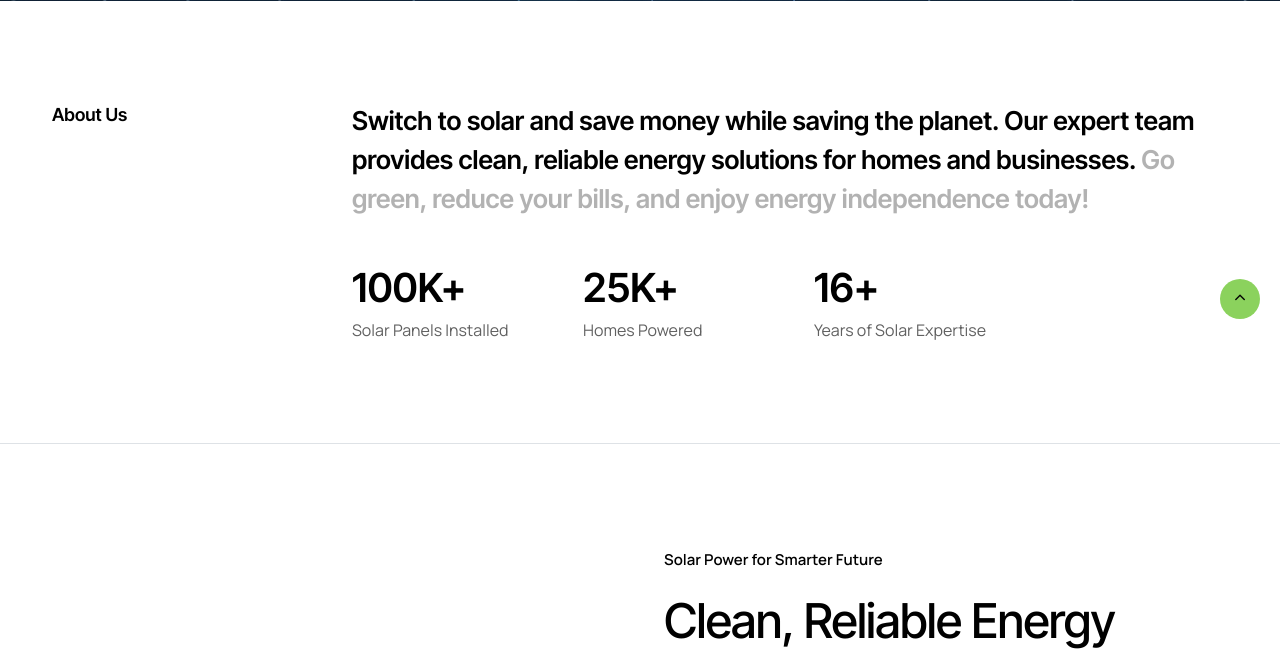
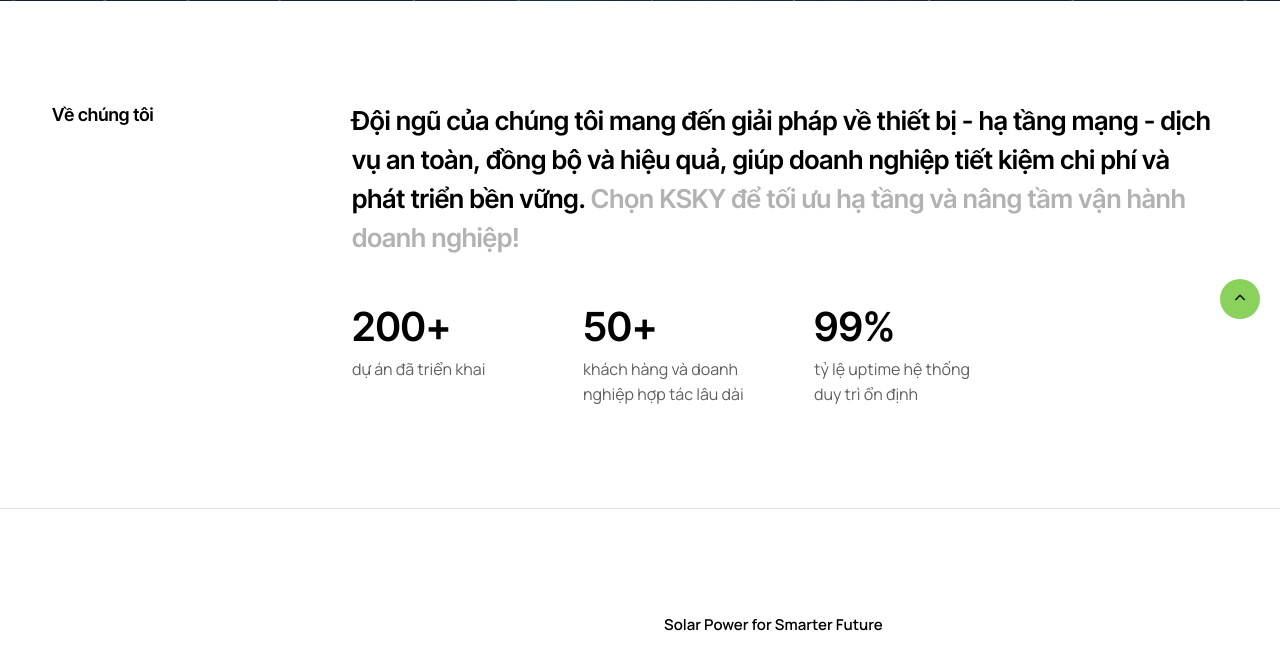
Before and after one commit to mingluo89/ksky, a PHP site: page /demo/index.php in a window 1280 px wide. Shown: the part 1028-1677 px from the top of the page. Run offline with PHP 8.4, Linux system fonts and the light colour scheme; some libraries are stand-ins or nearby versions.

Commit message:
Copy Filled 1

```diff
--- a/demo/index.php
+++ b/demo/index.php
@@ -134,7 +134,7 @@
                             </div>
                             <div class="de-flex-col" style="background-size: cover; background-repeat: no-repeat;">
                                 <div class="menu_side_area" style="background-size: cover; background-repeat: no-repeat;">
-                                    <a href="https://ksky.vn/get-a-quote.html" class="btn-main btn-line fx-slide hover-white" data-hover="Get a Quote"><span>Get a Quote</span></a>
+                                    <a href="https://ksky.vn/bao-gia.html" class="btn-main btn-line fx-slide hover-white" data-hover="Nhận báo giá"><span>Nhận báo giá</span></a>
                                     <span id="menu-btn"></span>
                                 </div>
 
@@ -250,30 +250,30 @@
                 <div class="container" style="background-size: cover; background-repeat: no-repeat;">
                     <div class="row" style="background-size: cover; background-repeat: no-repeat;">
                         <div class="col-lg-3" style="background-size: cover; background-repeat: no-repeat;">
-                            <h5 class="wow fadeInRight" style="visibility: hidden; animation-name: none;">About Us</h5>
+                            <h5 class="wow fadeInRight" style="visibility: hidden; animation-name: none;">Về chúng tôi</h5>
                         </div>
                         <div class="col-lg-9" style="background-size: cover; background-repeat: no-repeat;">
-                            <h3 class="wow fadeInRight" data-wow-delay=".2s" style="visibility: hidden; animation-delay: 0.2s; animation-name: none;">Switch to solar and save money while saving the planet. Our expert team provides clean, reliable energy solutions for homes and businesses. <span class="op-3">Go green, reduce your bills, and enjoy energy independence today!</span></h3>
+                            <h3 class="wow fadeInRight" data-wow-delay=".2s" style="visibility: hidden; animation-delay: 0.2s; animation-name: none;">Đội ngũ của chúng tôi mang đến giải pháp về thiết bị - hạ tầng mạng - dịch vụ an toàn, đồng bộ và hiệu quả, giúp doanh nghiệp tiết kiệm chi phí và phát triển bền vững. <span class="op-3">Chọn KSKY để tối ưu hạ tầng và nâng tầm vận hành doanh nghiệp!</span></h3>
 
                             <div class="spacer-single" style="background-size: cover; background-repeat: no-repeat;"></div>
 
                             <div class="row g-4 gx-5" style="background-size: cover; background-repeat: no-repeat;">
                                 <div class="col-md-3 col-sm-6" style="background-size: cover; background-repeat: no-repeat;">
                                     <div class="de_count lh-1-6 wow fadeInRight" data-wow-delay=".2s" style="background-size: cover; background-repeat: no-repeat; visibility: hidden; animation-delay: 0.2s; animation-name: none;">
-                                        <h3 class="fs-40 mb-0"><span class="timer" data-to="100" data-speed="3000">0</span>K+</h3>
-                                        Solar Panels Installed
+                                        <h3 class="fs-40 mb-0"><span class="timer" data-to="200" data-speed="3000">0</span>+</h3>
+                                        dự án đã triển khai
                                     </div>
                                 </div>
                                 <div class="col-md-3 col-sm-6" style="background-size: cover; background-repeat: no-repeat;">
                                     <div class="de_count lh-1-6 wow fadeInRight" data-wow-delay=".4s" style="background-size: cover; background-repeat: no-repeat; visibility: hidden; animation-delay: 0.4s; animation-name: none;">
-                                        <h3 class="fs-40 mb-0"><span class="timer" data-to="25" data-speed="3000">0</span>K+</h3>
-                                        Homes Powered
+                                        <h3 class="fs-40 mb-0"><span class="timer" data-to="50" data-speed="3000">0</span>+</h3>
+                                        khách hàng và doanh nghiệp hợp tác lâu dài
                                     </div>
                                 </div>
                                 <div class="col-md-3 col-sm-6" style="background-size: cover; background-repeat: no-repeat;">
                                     <div class="de_count lh-1-6 wow fadeInRight" data-wow-delay=".6s" style="background-size: cover; background-repeat: no-repeat; visibility: hidden; animation-delay: 0.6s; animation-name: none;">
-                                        <h3 class="fs-40 mb-0"><span class="timer" data-to="16" data-speed="3000">0</span>+</h3>
-                                        Years of Solar Expertise
+                                        <h3 class="fs-40 mb-0"><span class="timer" data-to="99" data-speed="3000">0</span>%</h3>
+                                        tỷ lệ uptime hệ thống duy trì ổn định
                                     </div>
                                 </div>
                             </div>
@@ -1067,7 +1067,7 @@
                     <div class="col-lg-4 col-sm-6" style="background-size: cover; background-repeat: no-repeat;">
                         <img src="/demo/images/brand/logo-white.png" class="logo-footer" alt="">
                         <div class="spacer-20" style="background-size: cover; background-repeat: no-repeat;"></div>
-                        <p>At KSKY, we’re committed to delivering reliable, efficient, and sustainable solar energy solutions. From residential installations to commercial systems, we help you harness the power of the sun and reduce your energy bills while protecting the planet.</p>
+                        <p>Công ty TNHH KSKY là đơn vị cung cấp giải pháp công nghệ và hệ thống tích hợp cho doanh nghiệp, từ hạ tầng điện – mạng – thiết bị đến phát triển hệ thống camera an ninh và bảo trì hệ thống. Với đội ngũ giàu kinh nghiệm, KSKY cam kết mang đến giải pháp đồng bộ, an toàn và tối ưu chi phí, giúp doanh nghiệp vận hành hiệu quả và phát triển bền vững.</p>
 
                         <div class="social-icons mb-sm-30" style="background-size: cover; background-repeat: no-repeat;">
                             <a href="/"><i class="fa-brands fa-facebook-f"></i></a>
@@ -1082,28 +1082,38 @@
                         <div class="row" style="background-size: cover; background-repeat: no-repeat;">
                             <div class="col-lg-7 col-sm-6" style="background-size: cover; background-repeat: no-repeat;">
                                 <div class="widget" style="background-size: cover; background-repeat: no-repeat;">
-                                    <h5>Our Services</h5>
+                                    <h5>Dịch vụ</h5>
                                     <ul>
-                                        <li><a href="https://ksky.vn/service-single.html">Solar Panel Installation</a></li>
-                                        <li><a href="https://ksky.vn/service-single.html">Solar Panel Maintenance</a></li>
-                                        <li><a href="https://ksky.vn/service-single.html">Custom System Design</a></li>
-                                        <li><a href="https://ksky.vn/service-single.html">Solar Battery Storage</a></li>
-                                        <li><a href="https://ksky.vn/service-single.html">System Monitoring &amp; Reporting</a></li>
-                                        <li><a href="https://ksky.vn/service-single.html">Solar Panel Upgrades</a></li>
+                                        <li><a href="https://ksky.vn/service.php?name=dich-vu-bao-tri-may-phat-dien">Dịch vụ bảo trì máy phát điện</a></li>
+                                        <li><a href="https://ksky.vn/service.php?name=dich-vu-bao-tri-may-lanh">Dịch vụ bảo trì máy lạnh</a></li>
+                                        <li><a href="https://ksky.vn/service.php?name=dich-vu-bao-tri-he-thong-cntt">Dịch vụ bảo trì hệ thống CNTT</a></li>
+                                        <li><a href="https://ksky.vn/service.php?name=dich-vu-lap-dat-he-thong-camera">Dịch vụ lắp đặt hệ thống camera</a></li>
+                                        <li><a href="https://ksky.vn/service.php?name=dich-vu-cap-quang">Dịch vụ Cáp quang</a></li>
+
+                                        <li><a href="https://ksky.vn/service.php?name=thiet-bi-camera-an-ninh">Thiết bị camera an ninh</a></li>
+                                        <li><a href="https://ksky.vn/service.php?name=thiet-bi-bao-dong-bao-chay">Thiết bị báo động - báo cháy</a></li>
+                                        <li><a href="https://ksky.vn/service.php?name=thiet-bi-van-phong-gia-dinh">Thiết bị Văn phòng - Gia đình</a></li>
+                                        <li><a href="https://ksky.vn/service.php?name=thiet-bi-hoi-nghi-truyen-hinh">Thiết bị hội nghị truyền hình</a></li>
+                                        <li><a href="https://ksky.vn/service.php?name=thiet-bi-vien-thong">Thiết bị viễn thông</a></li>
+                                        <li><a href="https://ksky.vn/service.php?name=thiet-bi-so-cong-nghe">Thiết bị số - Công nghệ</a></li>
+                                        <li><a href="https://ksky.vn/service.php?name=thiet-bi-dien-thong-minh">Thiết bị điện thông minh</a></li>
+                                        <li><a href="https://ksky.vn/service.php?name=thiet-bi-gia-dung">Thiết bị gia dụng</a></li>
+                                        <li><a href="https://ksky.vn/service.php?name=thiet-bi-dien-tu">Thiết bị điện tử</a></li>
+
                                     </ul>
                                 </div>
                             </div>
 
                             <div class="col-lg-5 col-sm-6" style="background-size: cover; background-repeat: no-repeat;">
                                 <div class="widget" style="background-size: cover; background-repeat: no-repeat;">
-                                    <h5>Company</h5>
+                                    <h5>KSKY</h5>
                                     <ul>
-                                        <li><a href="/">Home</a></li>
-                                        <li><a href="https://ksky.vn/services.html">Our Services</a></li>
-                                        <li><a href="https://ksky.vn/projects.html">Projects</a></li>
-                                        <li><a href="https://ksky.vn/about.html">About Us</a></li>
+                                        <li><a href="/">Trang chủ</a></li>
+                                        <li><a href="https://ksky.vn/services.html">Dịch vụ</a></li>
+                                        <li><a href="https://ksky.vn/projects.html">Dự án</a></li>
+                                        <li><a href="https://ksky.vn/about.html">Về KSKY</a></li>
                                         <li><a href="https://ksky.vn/blog.html">Blog</a></li>
-                                        <li><a href="https://ksky.vn/contact.html">Contact</a></li>
+                                        <li><a href="https://ksky.vn/contact.html">Liên hệ</a></li>
                                     </ul>
                                 </div>
                             </div>
@@ -1112,24 +1122,24 @@
 
                     <div class="col-lg-3 col-sm-6 order-lg-2 order-sm-1" style="background-size: cover; background-repeat: no-repeat;">
                         <div class="widget" style="background-size: cover; background-repeat: no-repeat;">
-                            <h5>Contact Us</h5>
+                            <h5>Liên hệ</h5>
 
                             <div class="fw-bold text-white d-flex align-items-center" style="background-size: cover; background-repeat: no-repeat;">
-                                <i class="icofont-location-pin me-2 id-color"></i><span>Head Office</span>
+                                <i class="icofont-location-pin me-2 id-color"></i><span>Văn phòng</span>
                             </div>
                             316 Lê Văn Sỹ, Phường Tân Sơn Hòa, Thành phố Hồ Chí Minh, Việt Nam
 
                             <div class="spacer-20" style="background-size: cover; background-repeat: no-repeat;"></div>
 
                             <div class="fw-bold text-white d-flex align-items-center" style="background-size: cover; background-repeat: no-repeat;">
-                                <i class="icofont-phone me-2 id-color"></i><span>Call Us</span>
+                                <i class="icofont-phone me-2 id-color"></i><span>Điện thoại</span>
                             </div>
                             0981776666
 
                             <div class="spacer-20" style="background-size: cover; background-repeat: no-repeat;"></div>
 
                             <div class="fw-bold text-white d-flex align-items-center" style="background-size: cover; background-repeat: no-repeat;">
-                                <i class="icofont-envelope me-2 id-color"></i><span>Email Us</span>
+                                <i class="icofont-envelope me-2 id-color"></i><span>Email</span>
                             </div>
                             admin@ksky.vn
                         </div>
@@ -1146,8 +1156,8 @@
                                     © 2025 - KSKY
                                 </div>
                                 <ul class="menu-simple">
-                                    <li><a href="/">Terms &amp; Conditions</a></li>
-                                    <li><a href="/">Privacy Policy</a></li>
+                                    <li><a href="/">Điều khoản</a></li>
+                                    <li><a href="/">Chính sách bảo mật</a></li>
                                 </ul>
                             </div>
                         </div>
@@ -1175,27 +1185,34 @@
 
             <div class="spacer-30-line" style="background-size: cover; background-repeat: no-repeat;"></div>
 
-            <h5>Our Services</h5>
+            <h5>Dịch vụ</h5>
             <ul class="ul-check">
-                <li>Solar Panel Installation</li>
-                <li>Solar Panel Maintenance</li>
-                <li>Custom System Design</li>
-                <li>Solar Battery Storage</li>
-                <li>System Monitoring &amp; Reporting</li>
-                <li>Solar Panel Upgrades</li>
+                <li>Dịch vụ bảo trì máy phát điện</li>
+                <li>Dịch vụ bảo trì máy lạnh</li>
+                <li>Dịch vụ bảo trì hệ thống CNTT</li>
+                <li>Dịch vụ lắp đặt hệ thống camera</li>
+                <li>Dịch vụ Cáp quang</li>
+                <li>Thiết bị camera an ninh</li>
+                <li>Thiết bị báo động - báo cháy</li>
+                <li>Thiết bị Văn phòng - Gia đình</li>
+                <li>Thiết bị hội nghị truyền hình</li>
+                <li>Thiết bị viễn thông</li>
+                <li>Thiết bị số - Công nghệ</li>
+                <li>Thiết bị điện thông minh</li>
+                <li>Thiết bị gia dụng</li>
+                <li>Thiết bị điện tử</li>
             </ul>
 
             <div class="spacer-30-line" style="background-size: cover; background-repeat: no-repeat;"></div>
 
-            <h5>Contact Us</h5>
-            <div style="background-size: cover; background-repeat: no-repeat;"><i class="icofont-clock-time me-2 op-5"></i>Monday - Friday 08.00 - 18.00</div>
+            <h5>Liên hệ</h5>
             <div style="background-size: cover; background-repeat: no-repeat;"><i class="icofont-location-pin me-2 op-5"></i>316 Lê Văn Sỹ, Phường Tân Sơn Hòa, Thành phố Hồ Chí Minh, Việt Nam</div>
             <div style="background-size: cover; background-repeat: no-repeat;"><i class="icofont-envelope me-2 op-5"></i>admin@ksky.vn</div>
 
             <div class="spacer-30-line" style="background-size: cover; background-repeat: no-repeat;"></div>
 
-            <h5>About Us</h5>
-            <p>At KSKY, we’re committed to delivering reliable, efficient, and sustainable solar energy solutions. From residential installations to commercial systems, we help you harness the power of the sun and reduce your energy bills while protecting the planet.</p>
+            <h5>Về chúng tôi</h5>
+            <p>Công ty TNHH KSKY là đơn vị cung cấp giải pháp công nghệ và hệ thống tích hợp cho doanh nghiệp, từ hạ tầng điện – mạng – thiết bị đến phát triển hệ thống camera an ninh và bảo trì hệ thống. Với đội ngũ giàu kinh nghiệm, KSKY cam kết mang đến giải pháp đồng bộ, an toàn và tối ưu chi phí, giúp doanh nghiệp vận hành hiệu quả và phát triển bền vững.</p>
 
             <div class="social-icons" style="background-size: cover; background-repeat: no-repeat;">
                 <a href="/"><i class="fa-brands fa-facebook-f"></i></a>
```
